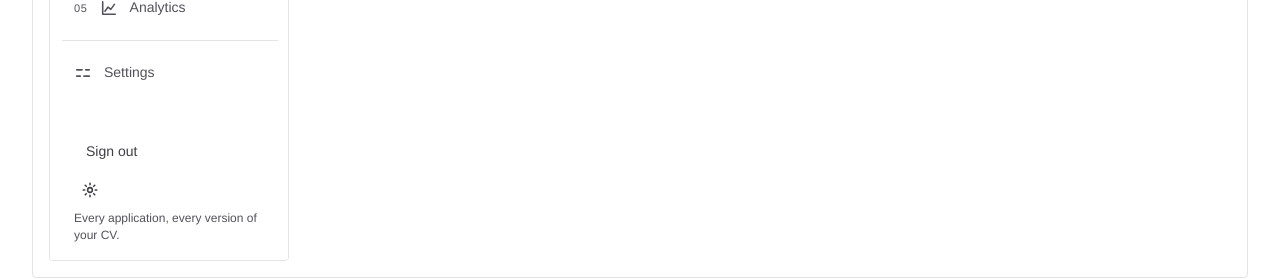
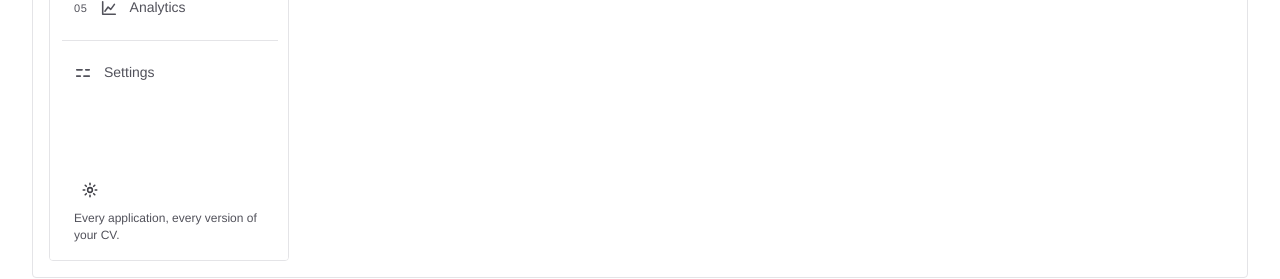
Before and after one commit to NightServant/Job-Search-Tracker-Analytics-Dashboard, a Next.js app: page /gallery in a window 1280 px wide. Shown: the part 5320-5599 px from the top of the page. Built offline with nearby package versions, Linux system fonts and the light colour scheme; no server answers.

Commit message:
Swapped fonts and remove redundant signed-out button.

```diff
--- a/src/components/ui/sidebar.tsx
+++ b/src/components/ui/sidebar.tsx
@@ -36,35 +36,6 @@ export const NAV: { href: string; label: string; icon: IconName }[] = [
  * same handling the deleted Layout.tsx had, so a network blip doesn't leave
  * someone still signed in with no idea why the click did nothing.
  */
-function SignOutButton() {
-  const { signOut } = useAuth()
-  const { error: showError } = useToast()
-  const [pending, setPending] = React.useState(false)
-
-  const handleClick = async () => {
-    setPending(true)
-    try {
-      await signOut()
-    } catch (error) {
-      console.error('Error signing out:', error)
-      const message = error instanceof Error ? error.message : 'Failed to sign out'
-      showError('Sign Out Failed', message)
-    } finally {
-      setPending(false)
-    }
-  }
-
-  return (
-    <button
-      type="button"
-      onClick={handleClick}
-      disabled={pending}
-      className="mx-3 rounded-md px-3 py-2 text-left text-body-m text-text-secondary transition-colors duration-[--duration-fast] hover:bg-bg-inset hover:text-text-primary disabled:opacity-50"
-    >
-      Sign out
-    </button>
-  )
-}
 
 export interface SidebarProps extends React.HTMLAttributes<HTMLElement> {
   pathname?: string
@@ -109,8 +80,6 @@ export function Sidebar({ pathname = '/dashboard', activeHref, className, ...pro
 
       <div data-sidebar-spacer className="flex-1" />
 
-      <SignOutButton />
-
       <div className="px-3">
         <ThemeToggle />
       </div>
--- a/src/index.css
+++ b/src/index.css
@@ -11,7 +11,7 @@
    by the semantic layer below; components use semantic names exclusively. That
    indirection is what makes dark mode a mode switch rather than a second design. */
 @theme {
-  --font-sans: Helvetica, "Helvetica Neue", Arial, sans-serif;
+  --font-sans: "Helvetica Neue", Helvetica, Arial, sans-serif;
 
   /* 01 Primitives -- do not use directly in components */
   --color-neutral-50: #fafafa;
```
Also changed, not shown: .claude/launch.json (added).
